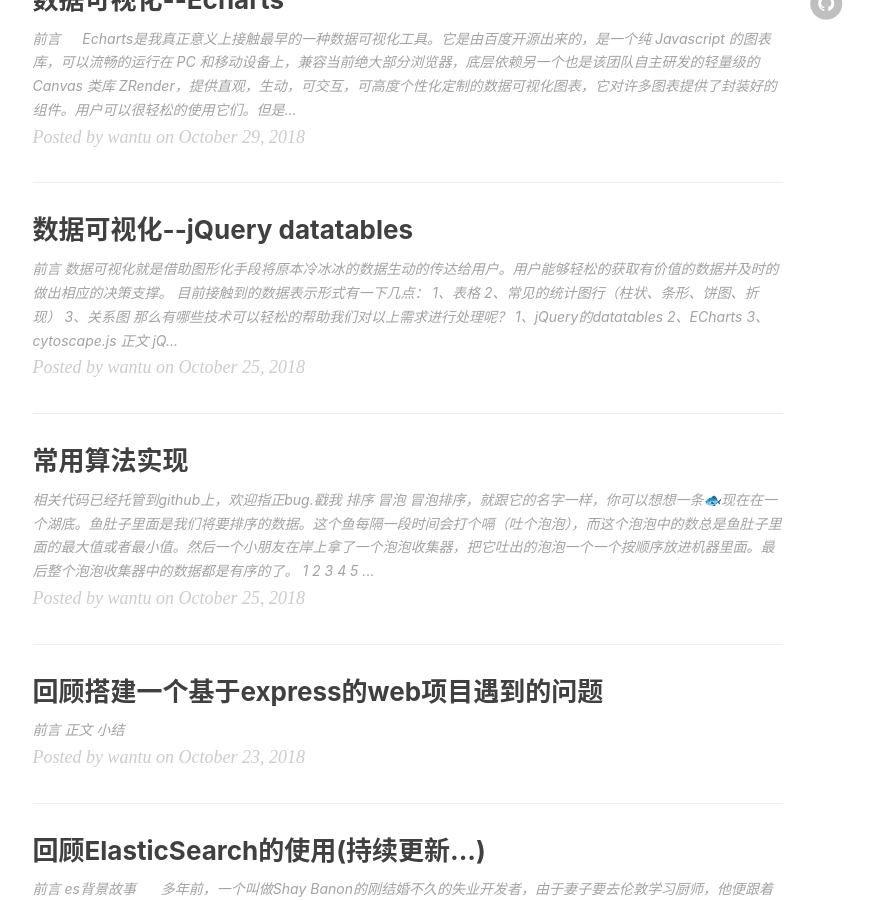
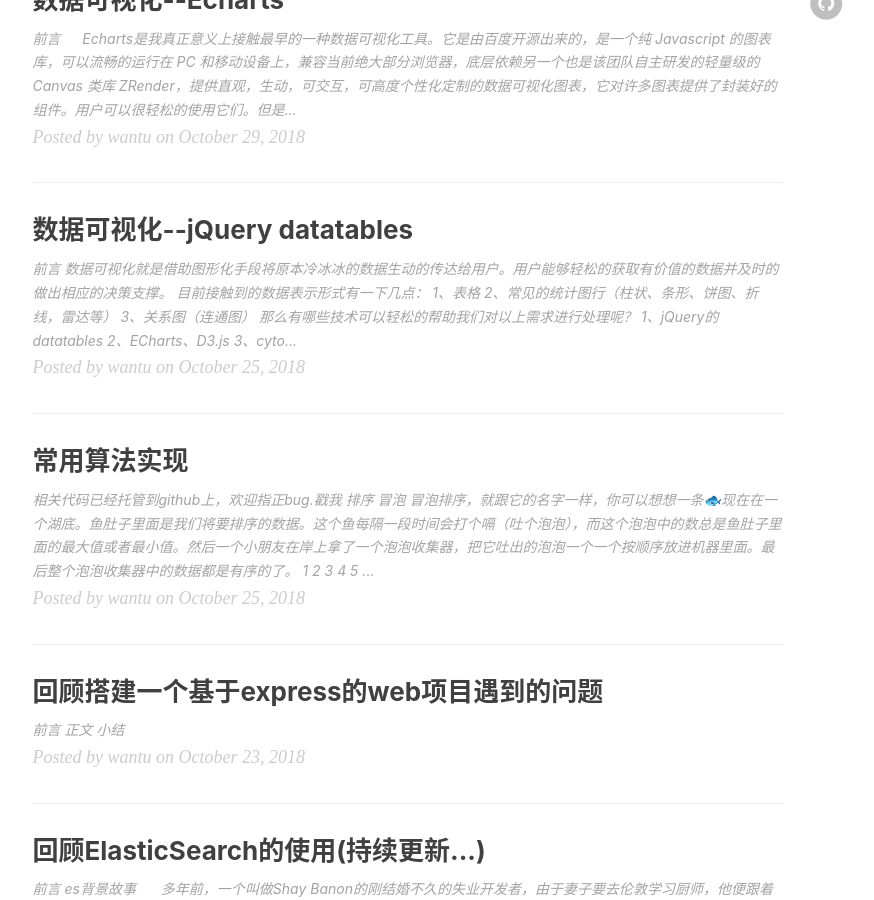
Before and after one commit to WantUzZ/wantuBlog, a Jekyll site: the page built from index.html, in a window 1280 px wide and 900 px high, scrolled down 851 px. Shown: the whole window, without its empty margins (135-1009 px from the left). Built offline with Jekyll 4.4.1, drawn with Linux system fonts in a browser that asks for light colours; nearby versions of some CDN libraries; the list of posts is cut into pages by our own code; comment, search, counter and statistics services are not loaded.

Commit message:
错别字改正

````diff
--- a/_posts/2018-08-25-showData-datatables.md
+++ b/_posts/2018-08-25-showData-datatables.md
@@ -14,11 +14,11 @@
 数据可视化就是借助图形化手段将原本冷冰冰的数据生动的传达给用户。用户能够轻松的获取有价值的数据并及时的做出相应的决策支撑。<br>
 目前接触到的数据表示形式有一下几点：<br>
 1、表格<br>
-2、常见的统计图行（柱状、条形、饼图、折现）<br>
-3、关系图<br>
+2、常见的统计图行（柱状、条形、饼图、折线，雷达等）<br>
+3、关系图（连通图）<br>
 那么有哪些技术可以轻松的帮助我们对以上需求进行处理呢？<br>
 1、jQuery的datatables<br>
-2、ECharts<br>
+2、ECharts、D3.js<br>
 3、cytoscape.js<br>
 
 ## 正文
@@ -30,6 +30,7 @@
 
 #### 使用
 > 引入css和js文件
+
 ```javascript
 <link rel="stylesheet" type="text/css"
           href="https://cdn.datatables.net/v/bs/jszip-2.5.0/dt-1.10.16/b-1.4.2/b-html5-1.4.2/datatables.min.css"/>
````
Also changed, not shown: other parts of _posts/2018-08-25-showData-datatables.md (+2 -2 lines), img/xzhj.jpg, 1 other file.
